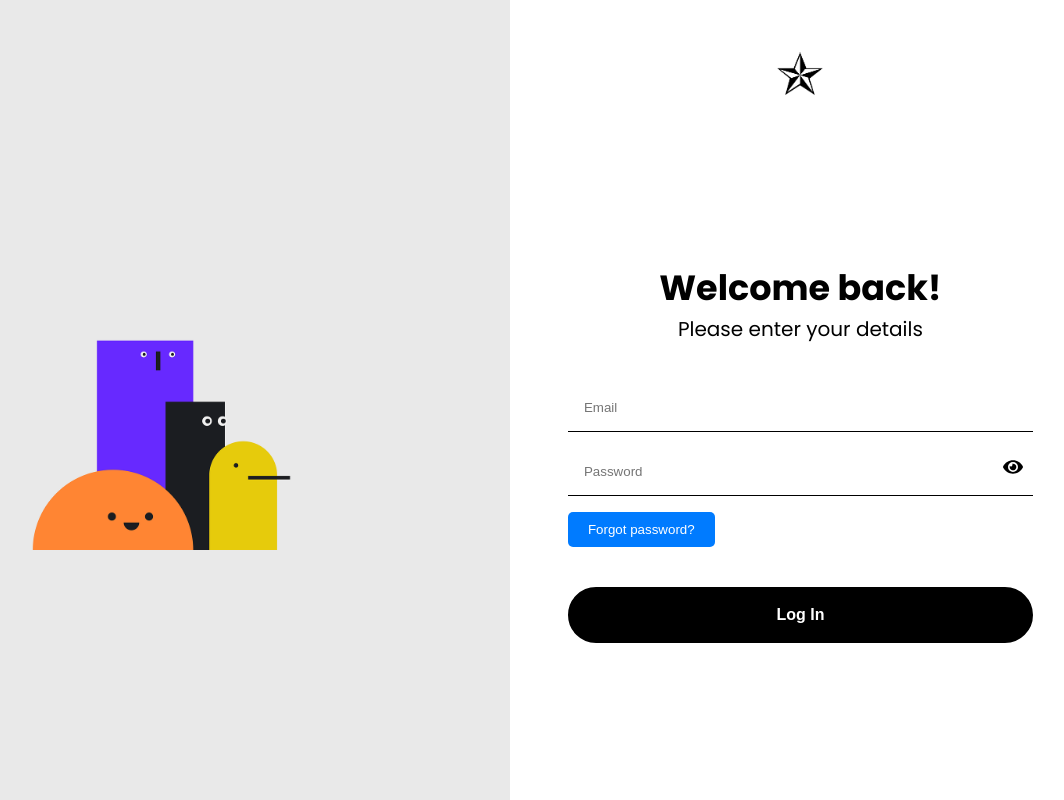
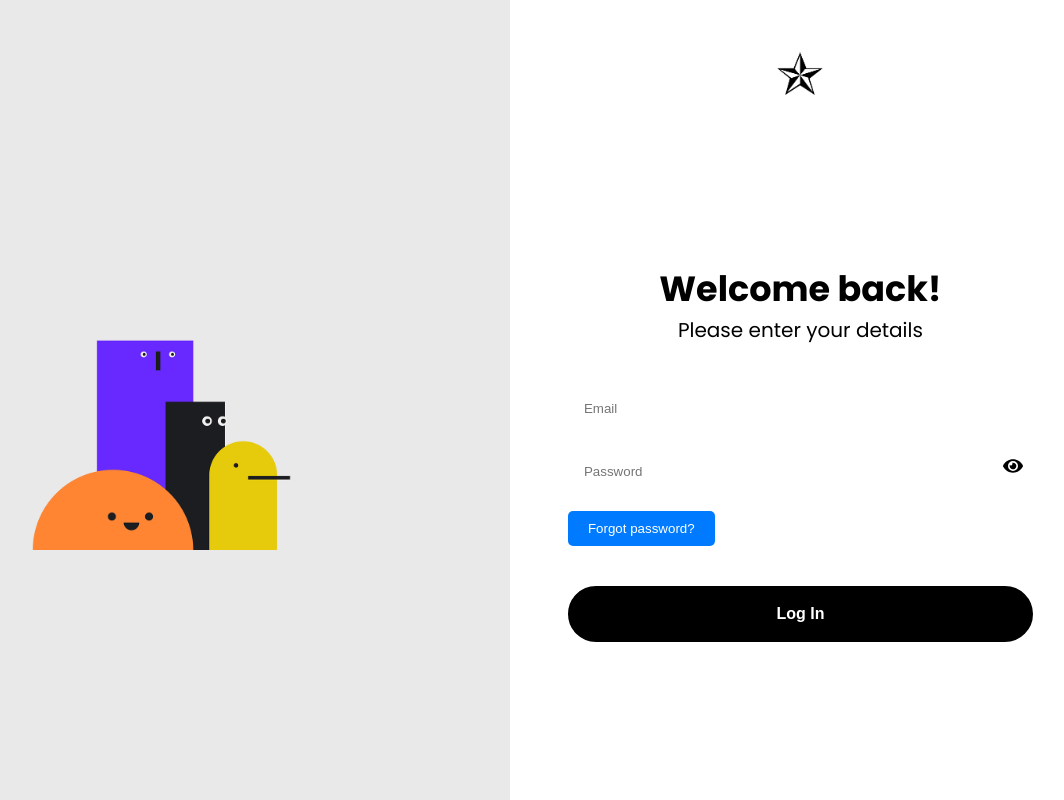
Before and after one commit to GirishReddy-1316/RedSandersLifeAdmin, a React (Vite) app in the folder client/: page /login in a window 1280 px wide. Shown: the whole page, without its empty margins (189-1253 px from the left). Built offline with nearby package versions, Linux system fonts and the light colour scheme.

Commit message:
updated css

```diff
--- a/client/src/styles/Login.css
+++ b/client/src/styles/Login.css
@@ -77,7 +77,6 @@
     padding: 16px;
     margin-bottom: 16px;
     border: 0px;
-    border-bottom: 1px solid black;
     outline: none;
     box-sizing: border-box;
   }
--- a/client/src/styles/Register.css
+++ b/client/src/styles/Register.css
@@ -77,7 +77,6 @@
     padding: 16px;
     margin-bottom: 16px;
     border: 0px;
-    border-bottom: 1px solid black;
     outline: none;
     box-sizing: border-box;
   }
```
